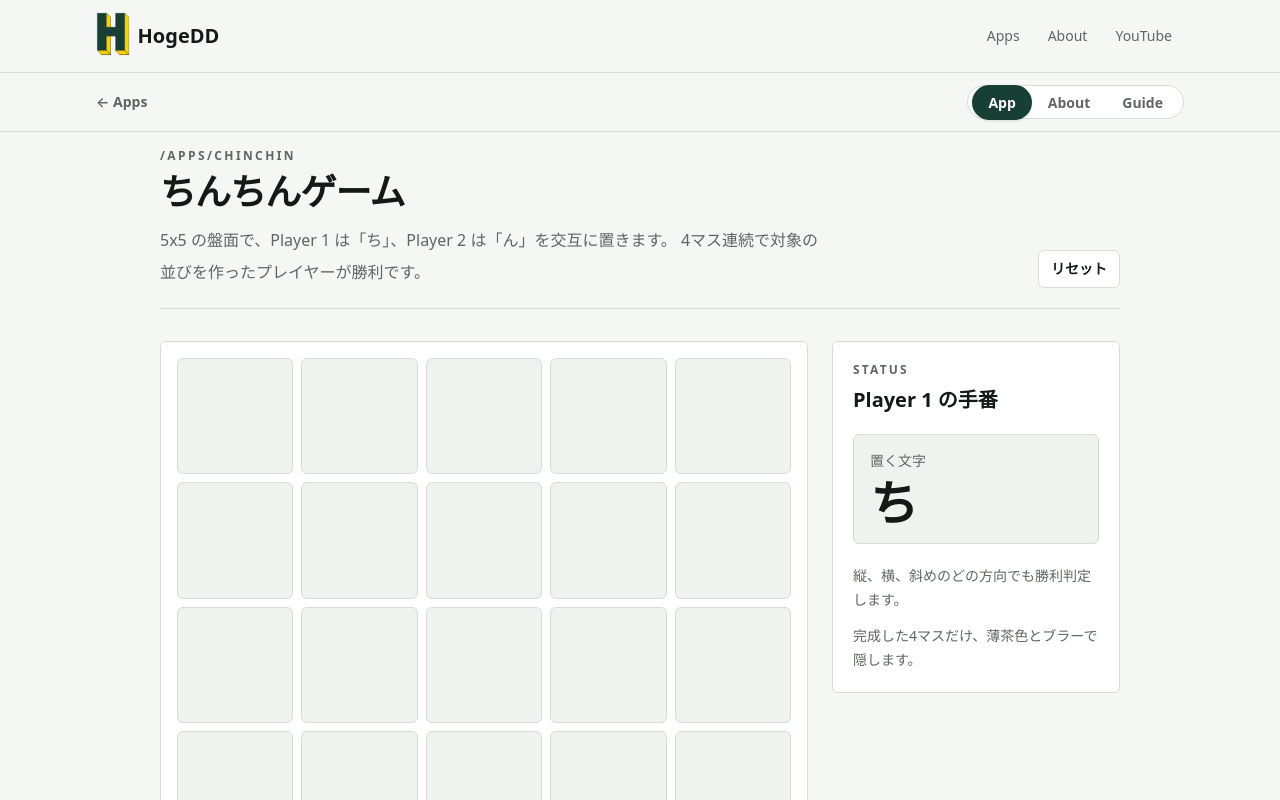
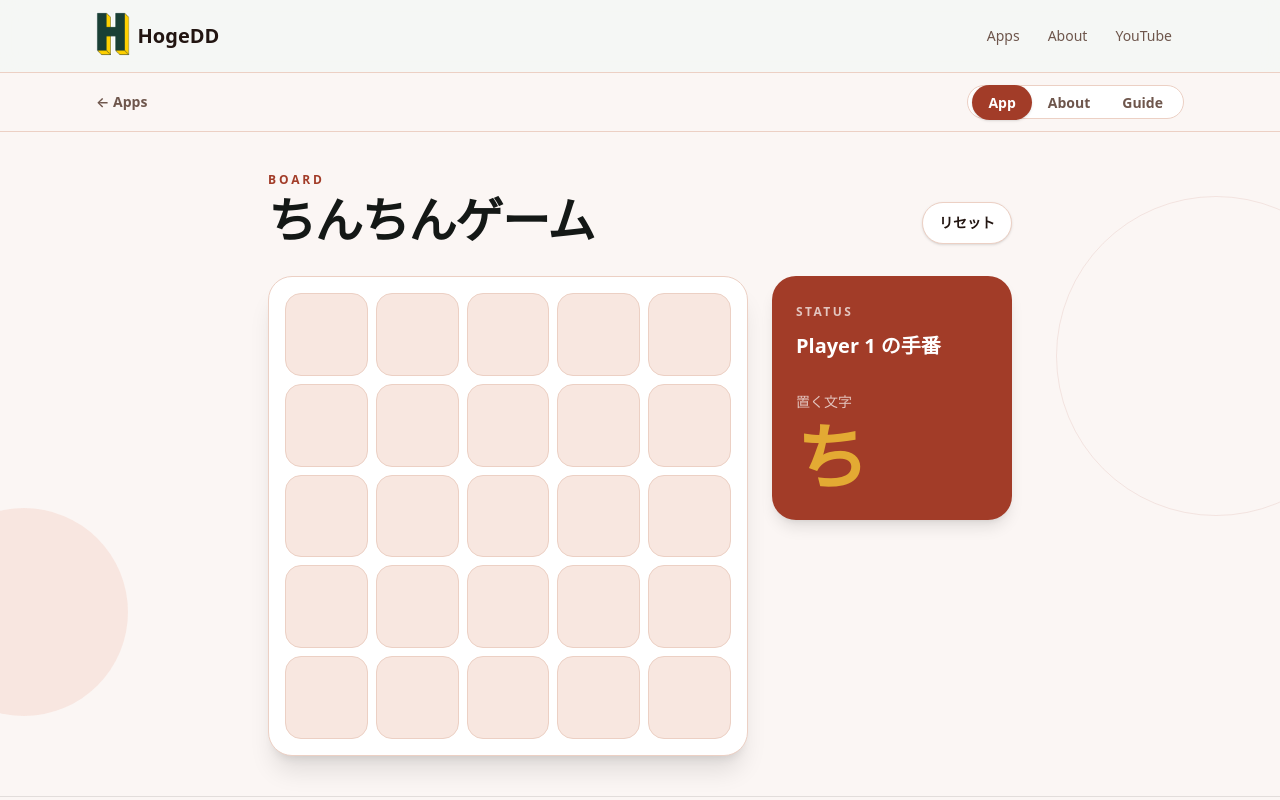
Before and after one commit to HogeDD/hogedd-web, a Next.js app: page /apps/chinchin in a window 1280 px wide. Shown: the top 800 px of the page. Built offline with nearby package versions, Linux system fonts and the light colour scheme.

Commit message:
ちんちんゲームのレイアウトを整える

```diff
--- a/app/apps/chinchin/_components/chinchin-game.tsx
+++ b/app/apps/chinchin/_components/chinchin-game.tsx
@@ -49,35 +49,57 @@ export function ChinchinGame() {
   const currentMark = getPlayerMark(currentPlayer);
 
   return (
-    <main className="min-h-screen bg-[var(--background)]">
-      <div className="mx-auto flex w-full max-w-5xl flex-col gap-8 px-4 pb-16 pt-4 sm:px-6 lg:px-8">
-        <header className="flex flex-col gap-4 border-b border-[var(--border)] pb-5 sm:flex-row sm:items-end sm:justify-between">
+    <main className="relative overflow-hidden">
+      <div
+        className="absolute -right-24 top-16 h-64 w-64 rounded-full border border-[var(--accent)]/10 sm:h-80 sm:w-80"
+        aria-hidden="true"
+      />
+      <div
+        className="absolute -left-20 bottom-20 h-52 w-52 rounded-full bg-[var(--accent-soft)]/60"
+        aria-hidden="true"
+      />
+
+      <div className="relative mx-auto w-full max-w-4xl px-4 py-8 sm:px-6 sm:py-12 lg:px-8 lg:py-10">
+        <header className="mb-6 flex items-end justify-between gap-4 sm:mb-8 lg:mx-auto lg:w-full lg:max-w-[46.5rem]">
           <div>
-            <p className="text-xs font-semibold uppercase tracking-[0.2em] text-[var(--muted)]">
-              /apps/chinchin
+            <p className="text-xs font-semibold uppercase tracking-[0.24em] text-[var(--accent)]">
+              Board
             </p>
-            <h1 className="mt-2 text-2xl font-semibold tracking-tight sm:text-4xl">
+            <h1 className="mt-2 text-3xl font-semibold tracking-tight sm:text-5xl">
               ちんちんゲーム
             </h1>
-            <p className="mt-3 max-w-2xl text-sm leading-7 text-[var(--muted)] sm:text-base sm:leading-8">
-              5x5 の盤面で、Player 1 は「ち」、Player 2 は「ん」を交互に置きます。
-              4マス連続で対象の並びを作ったプレイヤーが勝利です。
-            </p>
           </div>
-
           <button
             type="button"
             onClick={resetGame}
-            className="w-fit rounded-md border border-[var(--border)] bg-[var(--surface)] px-3 py-2 text-sm font-semibold transition hover:bg-[var(--surface-strong)]"
+            className="shrink-0 rounded-full border border-[var(--border)] bg-[var(--surface)] px-4 py-2.5 text-sm font-semibold text-[var(--foreground)] shadow-sm transition hover:-translate-y-0.5 hover:border-[var(--accent)] hover:shadow-md focus-visible:outline-none focus-visible:ring-2 focus-visible:ring-[var(--accent)] focus-visible:ring-offset-2 focus-visible:ring-offset-[var(--background)] motion-reduce:hover:translate-y-0"
           >
             リセット
           </button>
         </header>
 
-        <section className="grid gap-6 lg:grid-cols-[minmax(0,1fr)_18rem] lg:items-start">
-          <div className="rounded-md border border-[var(--border)] bg-[var(--surface)] p-3 sm:p-4">
+        <section className="grid gap-4 sm:gap-6 lg:grid-cols-[minmax(0,30rem)_15rem] lg:items-start lg:justify-center">
+          <aside className="flex items-center justify-between rounded-2xl bg-[var(--accent)] px-5 py-4 text-white shadow-lg lg:col-start-2 lg:row-start-1 lg:block lg:rounded-3xl lg:px-6 lg:py-7">
+            <div>
+              <p className="text-xs font-semibold uppercase tracking-[0.2em] text-white/70">
+                Status
+              </p>
+              <p className="mt-1 text-lg font-semibold lg:mt-3 lg:text-xl">{statusLabel}</p>
+            </div>
+
+            {status.type === "playing" ? (
+              <div className="flex items-center gap-3 lg:mt-8 lg:block">
+                <p className="text-xs font-medium text-white/70 lg:text-sm">置く文字</p>
+                <p className="text-4xl font-semibold leading-none text-[var(--highlight)] lg:mt-2 lg:text-7xl">
+                  {currentMark}
+                </p>
+              </div>
+            ) : null}
+          </aside>
+
+          <div className="rounded-3xl border border-[var(--border)] bg-[var(--surface)] p-2.5 shadow-xl sm:p-4 lg:col-start-1 lg:row-start-1">
             <div
-              className="grid aspect-square w-full gap-2"
+              className="grid aspect-square w-full gap-1.5 sm:gap-2"
               style={{ gridTemplateColumns: `repeat(${BOARD_SIZE}, minmax(0, 1fr))` }}
             >
               {board.map((mark, index) => {
@@ -93,11 +115,11 @@ export function ChinchinGame() {
                     disabled={isDisabled}
                     aria-label={`${row + 1}行${col + 1}列`}
                     className={[
-                      "relative flex aspect-square touch-manipulation items-center justify-center rounded-md border text-3xl font-semibold transition sm:text-5xl",
+                      "relative flex aspect-square touch-manipulation items-center justify-center rounded-xl border text-3xl font-semibold transition sm:rounded-2xl sm:text-5xl",
                       "focus-visible:outline-none focus-visible:ring-2 focus-visible:ring-[var(--accent)] focus-visible:ring-offset-2 focus-visible:ring-offset-[var(--surface)]",
                       isWinningCell
-                        ? "border-[#b58a64] bg-[#d5b28e]"
-                        : "border-[var(--border)] bg-[var(--surface-strong)] hover:border-[var(--accent)] hover:bg-white",
+                        ? "border-[var(--highlight)] bg-[var(--accent-soft)]"
+                        : "border-[var(--border)] bg-[var(--surface-strong)] hover:border-[var(--accent)] hover:bg-[var(--surface)]",
                       isDisabled ? "cursor-default" : "cursor-pointer",
                     ].join(" ")}
                   >
@@ -114,25 +136,6 @@ export function ChinchinGame() {
               })}
             </div>
           </div>
-
-          <aside className="rounded-md border border-[var(--border)] bg-[var(--surface)] p-5">
-            <p className="text-xs font-semibold uppercase tracking-[0.18em] text-[var(--muted)]">
-              Status
-            </p>
-            <p className="mt-2 text-xl font-semibold">{statusLabel}</p>
-
-            {status.type === "playing" ? (
-              <div className="mt-5 rounded-md border border-[var(--border)] bg-[var(--surface-strong)] p-4">
-                <p className="text-sm text-[var(--muted)]">置く文字</p>
-                <p className="mt-2 text-5xl font-semibold">{currentMark}</p>
-              </div>
-            ) : null}
-
-            <div className="mt-5 space-y-3 text-sm leading-6 text-[var(--muted)]">
-              <p>縦、横、斜めのどの方向でも勝利判定します。</p>
-              <p>完成した4マスだけ、薄茶色とブラーで隠します。</p>
-            </div>
-          </aside>
         </section>
       </div>
     </main>
--- a/app/apps/chinchin/layout.tsx
+++ b/app/apps/chinchin/layout.tsx
@@ -1,5 +1,6 @@
 import type { ReactNode } from "react";
 import { AppPageShell } from "@/app/apps/_components/app-page-shell";
+import { appThemePresets } from "@/app/apps/_lib/app-theme";
 
 export default function ChinchinLayout({ children }: { children: ReactNode }) {
   return (
@@ -7,6 +8,7 @@ export default function ChinchinLayout({ children }: { children: ReactNode }) {
       appName="ちんちんゲーム"
       appHref="/apps/chinchin"
       availablePages={["app", "about", "guide"]}
+      theme={appThemePresets.coral}
     >
       {children}
     </AppPageShell>
```
Also changed, not shown: 2 other files (tests, documents, lock files or other folders).
